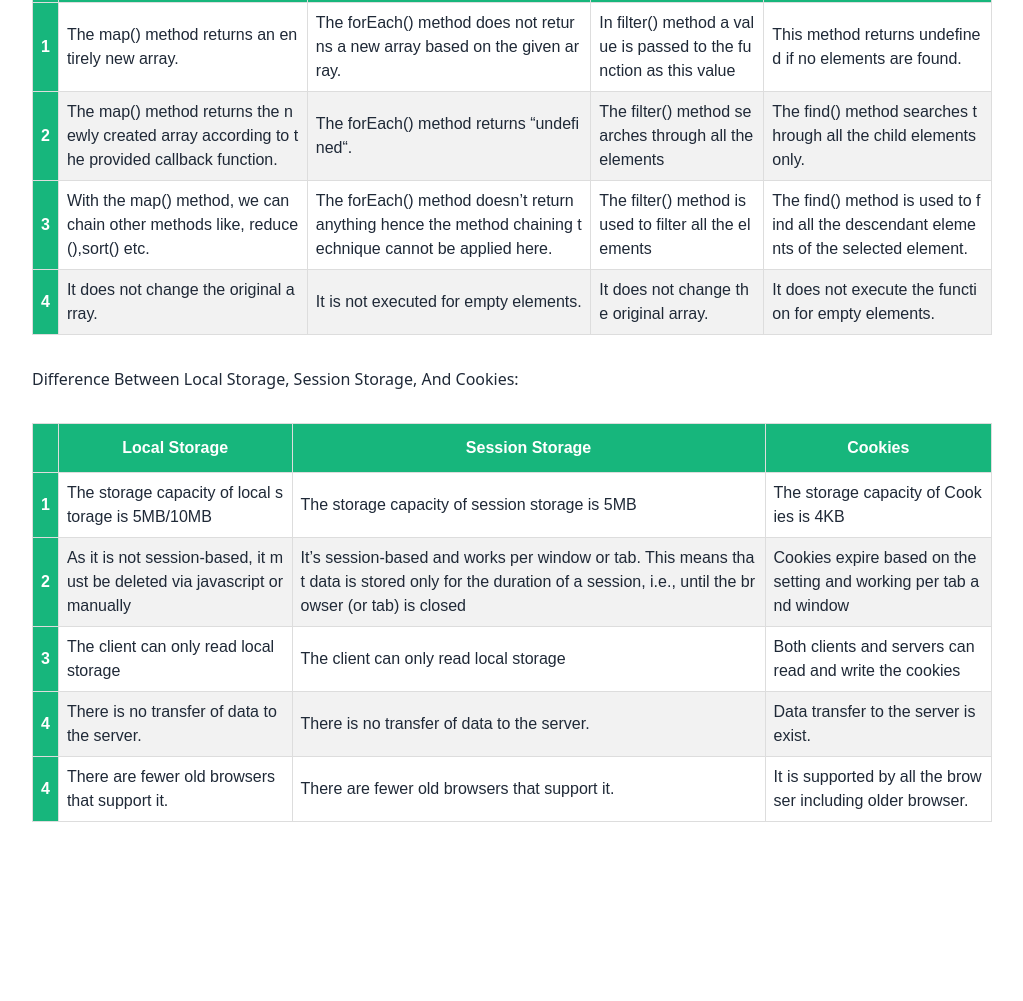
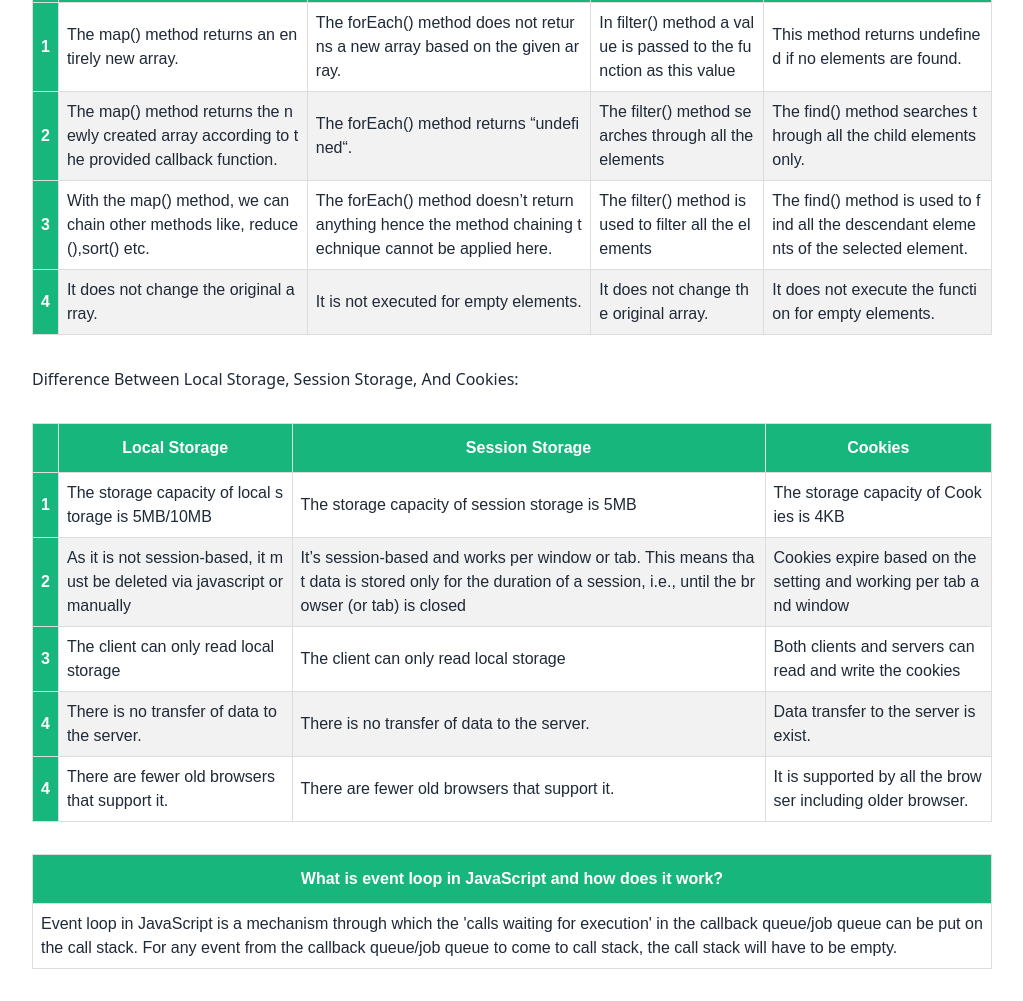
Before and after one commit to MafujulHaquePlabon/quiz-hero, a plain HTML site: page blog.html in a window 1280 px wide. Shown: the part 176-1177 px from the top of the page, without its empty margins (128-1151 px from the left). Before the commit the page ends 1030 px from the top, so only its background shows below. Drawn offline with nearby package versions, Linux system fonts and the light colour scheme.

Commit message:
What is event loop in JavaScript and how does it work

```diff
--- a/blog.html
+++ b/blog.html
@@ -140,5 +140,18 @@
         </tbody>
 
       </table>
+    <table id="customers">
+        <thead>
+            <tr>
+                <th>What is event loop in JavaScript and how does it work?</th>
+              </tr>
+        </thead>
+        <tbody>
+            <tr>
+                <td>Event loop in JavaScript is a mechanism through which the 'calls waiting for execution' in the callback queue/job queue can be put on the call stack. For any event from the callback queue/job queue to come to call stack, the call stack will have to be empty.</td>
+              </tr>
+        </tbody>
+
+      </table>
 </body>
 </html>
```
